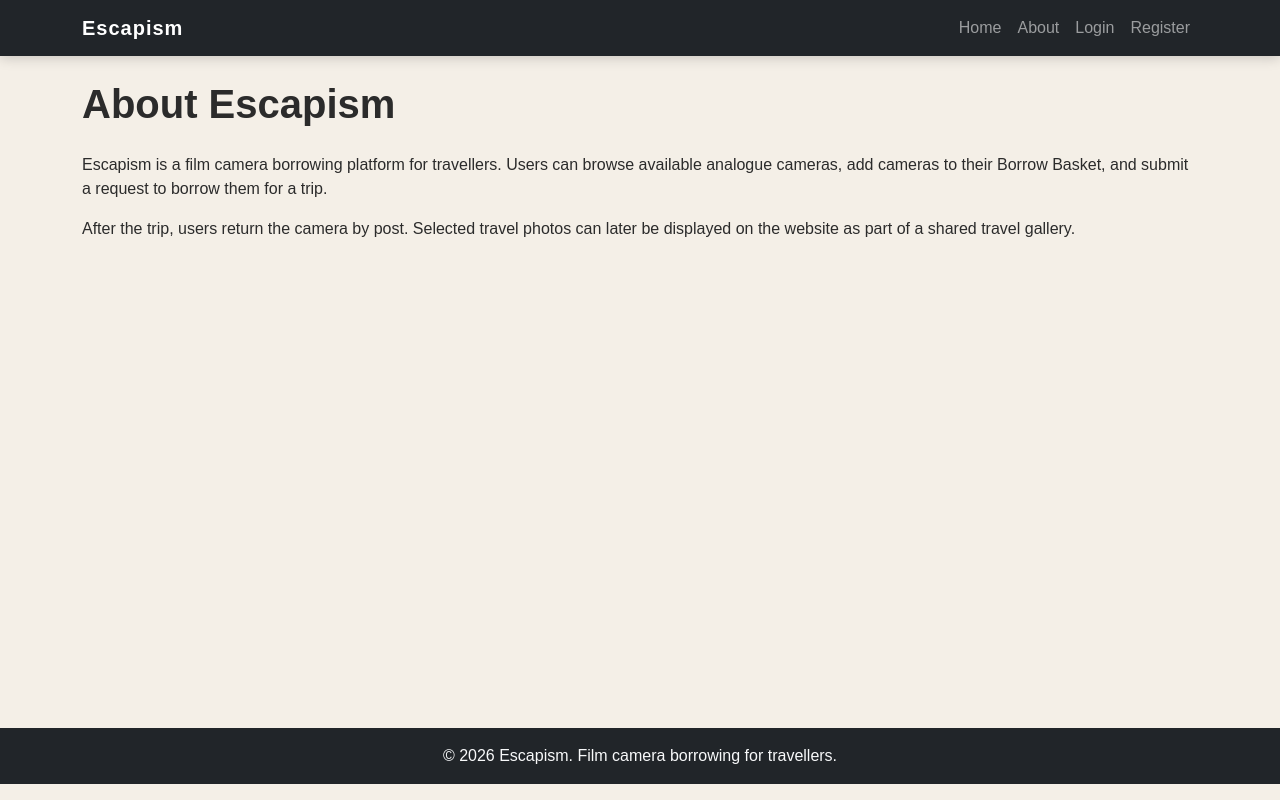
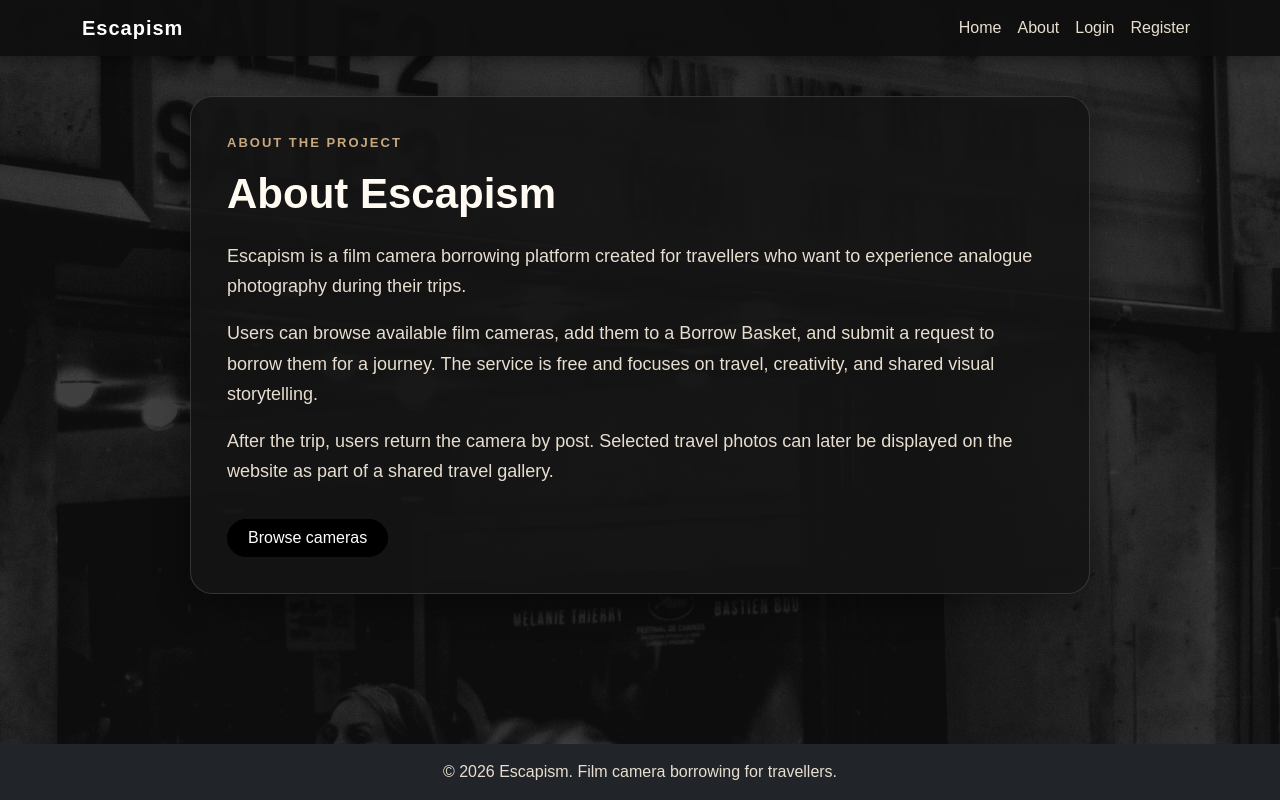
Before and after one commit to odysseas404/ITC4214---Final-Project, a Django app: page /about/ in a window 1280 px wide. Run offline with Django 5.2, Linux system fonts and the light colour scheme.

Commit message:
CSS and Bootstrap enhancements.

```diff
--- a/catalogue/templates/catalogue/about.html
+++ b/catalogue/templates/catalogue/about.html
@@ -2,17 +2,40 @@
 
 {% block catalogue_content %}
 
-<h1>About Escapism</h1>
+<div class="about-wrapper">
 
-<p>
-    Escapism is a film camera borrowing platform for travellers.
-    Users can browse available analogue cameras, add cameras to their Borrow Basket,
-    and submit a request to borrow them for a trip.
-</p>
+    <div class="card about-card">
 
-<p>
-    After the trip, users return the camera by post. Selected travel photos can later
-    be displayed on the website as part of a shared travel gallery.
-</p>
+        <div class="card-body">
+
+            <p class="about-label">About the project</p>
+
+            <h1 class="card-title">About Escapism</h1>
+
+            <p class="card-text">
+                Escapism is a film camera borrowing platform created for travellers
+                who want to experience analogue photography during their trips.
+            </p>
+
+            <p class="card-text">
+                Users can browse available film cameras, add them to a Borrow Basket,
+                and submit a request to borrow them for a journey. The service is free
+                and focuses on travel, creativity, and shared visual storytelling.
+            </p>
+
+            <p class="card-text">
+                After the trip, users return the camera by post. Selected travel photos
+                can later be displayed on the website as part of a shared travel gallery.
+            </p>
+
+            <a href="{% url 'catalogue:home' %}" class="btn btn-dark rounded-button mt-3">
+                Browse cameras
+            </a>
+
+        </div>
+
+    </div>
+
+</div>
 
 {% endblock %}
--- a/static/css/style.css
+++ b/static/css/style.css
@@ -1,30 +1,36 @@
 body {
-    background-color: #f4efe7;
-    color: #2b2b2b;
+    min-height: 100vh;
+    color: #f4efe7;
     font-family: Arial, Helvetica, sans-serif;
+
+    background: linear-gradient(
+        rgba(10, 10, 10, 0.78),
+        rgba(10, 10, 10, 0.78)
+    ),
+    url("/static/images/site-background.webp");
+
+    background-size: cover;
+    background-position: center;
+    background-attachment: fixed;
 }
 
 main {
     min-height: 75vh;
 }
 
-/* Headings */
+/* Typography */
 
-h1 {
+h1,
+h2,
+h3,
+h4 {
+    color: #fffaf2;
     font-weight: 700;
-    margin-bottom: 25px;
 }
 
-h2 {
-    font-weight: 600;
-    margin-bottom: 18px;
+p {
+    color: #e8ded0;
 }
-
-h3 {
-    font-weight: 600;
-}
-
-/* Links */
 
 a {
     text-decoration: none;
@@ -33,7 +39,8 @@ a {
 /* Navbar */
 
 .navbar {
-    box-shadow: 0 2px 12px rgba(0, 0, 0, 0.18);
+    background-color: rgba(15, 15, 15, 0.95) !important;
+    box-shadow: 0 2px 16px rgba(0, 0, 0, 0.45);
 }
 
 .navbar-brand {
@@ -41,41 +48,63 @@ a {
     letter-spacing: 1px;
 }
 
+.nav-link {
+    color: #e8ded0 !important;
+}
+
+.nav-link:hover {
+    color: #ffffff !important;
+}
+
 /* Buttons */
 
 .btn {
     border-radius: 25px;
-    padding-left: 18px;
-    padding-right: 18px;
+    padding-left: 20px;
+    padding-right: 20px;
 }
 
-.btn-dark {
-    background-color: #2f2a25;
-    border-color: #2f2a25;
+.btn-dark,
+.rounded-button {
+    background-color: #000000;
+    border-color: #000000;
+    color: #ffffff;
+    border-radius: 25px;
 }
 
-.btn-dark:hover {
-    background-color: #5a4636;
-    border-color: #5a4636;
+.btn-dark:hover,
+.rounded-button:hover {
+    background-color: #2f2f2f;
+    border-color: #2f2f2f;
+    color: #ffffff;
+}
+
+.btn-secondary {
+    background-color: #2f2f2f;
+    border-color: #2f2f2f;
+    color: #ffffff;
+}
+
+.btn-outline-dark {
+    color: #fffaf2;
+    border-color: #fffaf2;
 }
 
 .btn-outline-dark:hover {
-    background-color: #2f2a25;
+    background-color: #fffaf2;
+    color: #111111;
 }
 
-/* General boxes */
+/* Layout boxes */
 
-.section-box {
-    background-color: #fffaf2;
+.section-box,
+.dark-card {
+    background-color: rgba(20, 20, 20, 0.88);
+    border: 1px solid rgba(255, 250, 242, 0.14);
     padding: 28px;
     border-radius: 18px;
     margin-bottom: 30px;
-    border: 1px solid #e2d6c5;
-    box-shadow: 0 4px 16px rgba(80, 60, 40, 0.08);
-}
-
-.page-title {
-    margin-bottom: 30px;
+    box-shadow: 0 8px 28px rgba(0, 0, 0, 0.35);
 }
 
 /* Forms */
@@ -90,27 +119,75 @@ form p {
     margin-bottom: 15px;
 }
 
+form label {
+    color: #fffaf2;
+    font-weight: 600;
+}
+
 form input,
 form select,
 form textarea {
     width: 100%;
     padding: 10px;
-    border: 1px solid #c9bba8;
+    border: 1px solid rgba(255, 250, 242, 0.25);
     border-radius: 8px;
-    background-color: #fffdf8;
+    background-color: rgba(255, 250, 242, 0.95);
+    color: #111111;
 }
 
 form input:focus,
 form select:focus,
 form textarea:focus {
     outline: none;
-    border-color: #7b6048;
-    box-shadow: 0 0 0 3px rgba(123, 96, 72, 0.15);
+    border-color: #ffffff;
+    box-shadow: 0 0 0 3px rgba(255, 255, 255, 0.18);
+}
+
+.button-row {
+    display: flex;
+    gap: 12px;
+    flex-wrap: wrap;
+    margin-top: 18px;
+}
+
+/* About page */
+
+.about-wrapper {
+    max-width: 900px;
+    margin: 40px auto;
+}
+
+.about-card {
+    background-color: rgba(20, 20, 20, 0.9);
+    border: 1px solid rgba(255, 250, 242, 0.14);
+    border-radius: 22px;
+    padding: 20px;
+    box-shadow: 0 10px 34px rgba(0, 0, 0, 0.4);
+}
+
+.about-card .card-title {
+    color: #fffaf2;
+    font-size: 42px;
+    margin-bottom: 22px;
+}
+
+.about-card .card-text {
+    color: #e8ded0;
+    font-size: 18px;
+    line-height: 1.7;
+}
+
+.about-label {
+    color: #c8a97e;
+    text-transform: uppercase;
+    letter-spacing: 2px;
+    font-size: 13px;
+    font-weight: 700;
 }
 
 /* Footer */
 
 footer {
-    background-color: #2f2a25;
+    background-color: rgba(15, 15, 15, 0.95);
     color: #f4efe7;
 }
```
Also changed, not shown: catalogue/static/catalogue/css/catalogue.css (+33 -34 lines), templates/registration/login.html (+18 -9 lines), static/images/hero-camera.webp, static/images/site-background.webp (added).
